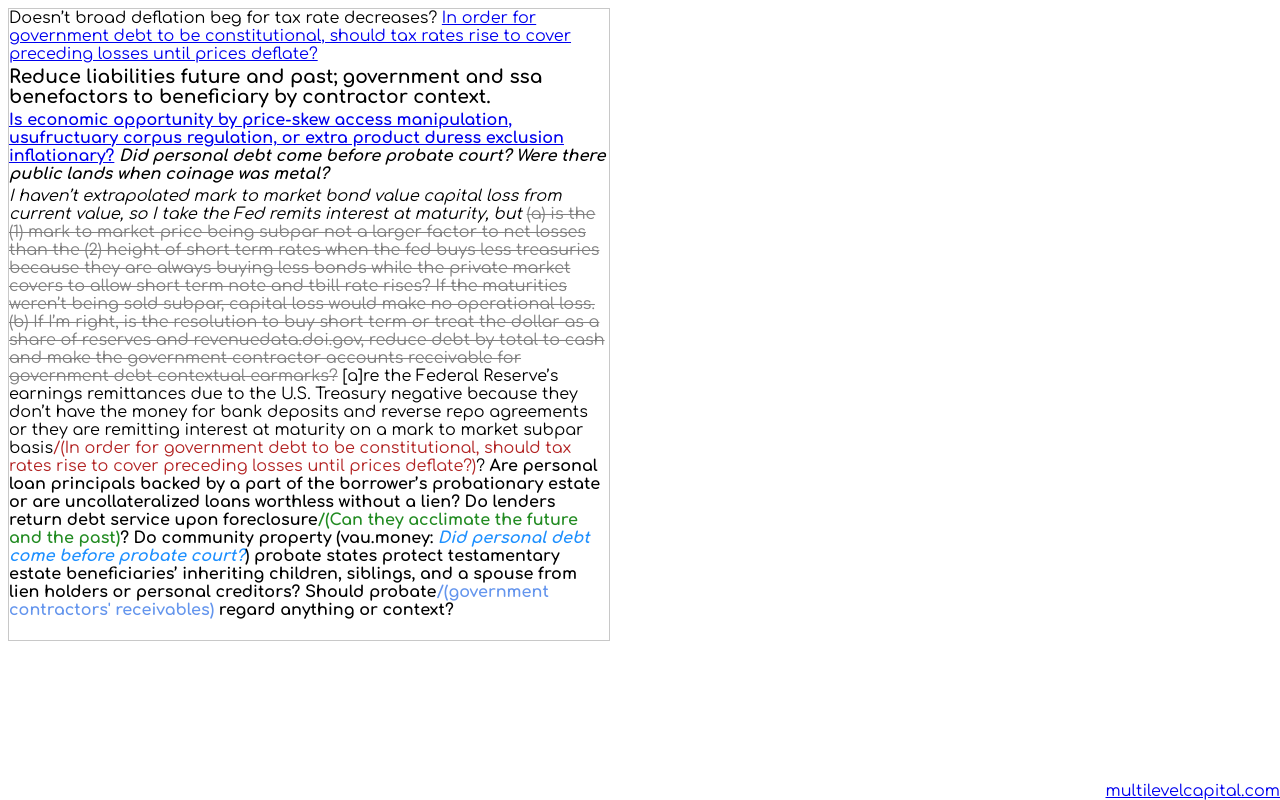
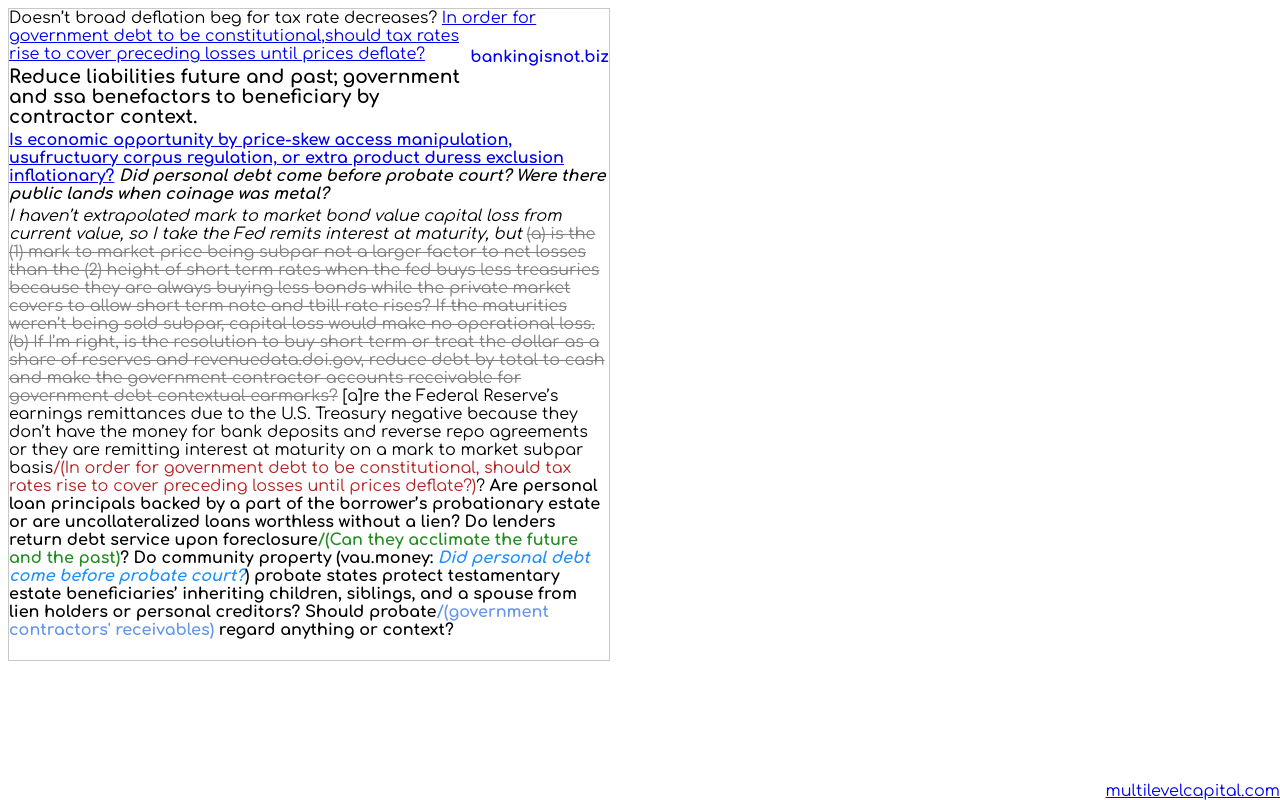
Before and after one commit to NickCarducci/tax-security-first, a React (Create React App) app: page / in a window 1280 px wide. Built offline with nearby package versions, Linux system fonts and the light colour scheme.

Commit message:
Update Basic.js

```diff
--- a/src/Basic.js
+++ b/src/Basic.js
@@ -123,7 +123,8 @@ export default class Basic extends React.Component {
       >
         Doesn’t broad deflation beg for tax rate decreases?{space}
         <a href="https://occupywallst.quora.com/What-are-some-reasons-why-someone-might-prefer-not-to-have-universal-health-care-in-the-United-States-1">
-          In order for government debt to be constitutional, should tax rates
+          In order for government debt to be constitutional,
+          <h4 style={{ float: "right" }}>bankingisnot.biz</h4>should tax rates
           rise to cover preceding losses until prices deflate?
         </a>
         {/*technical benefit utility */}
```
